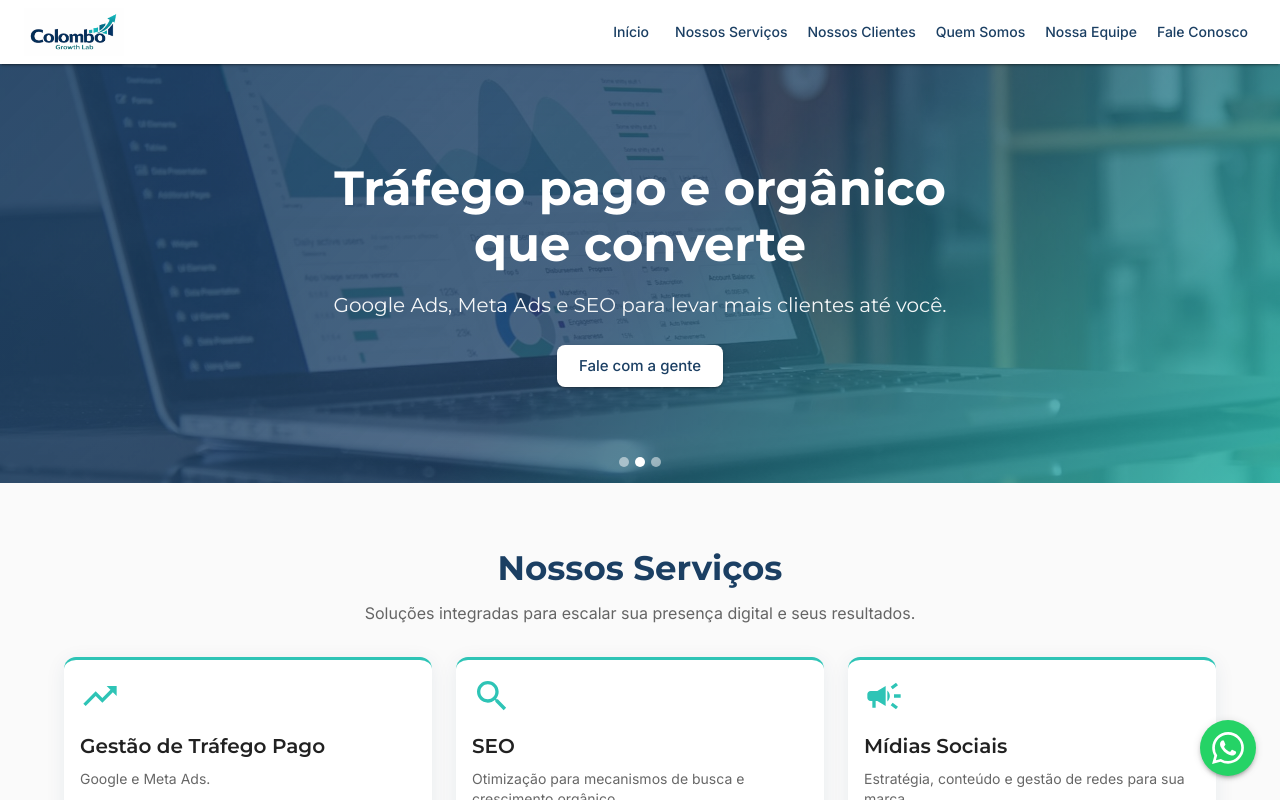
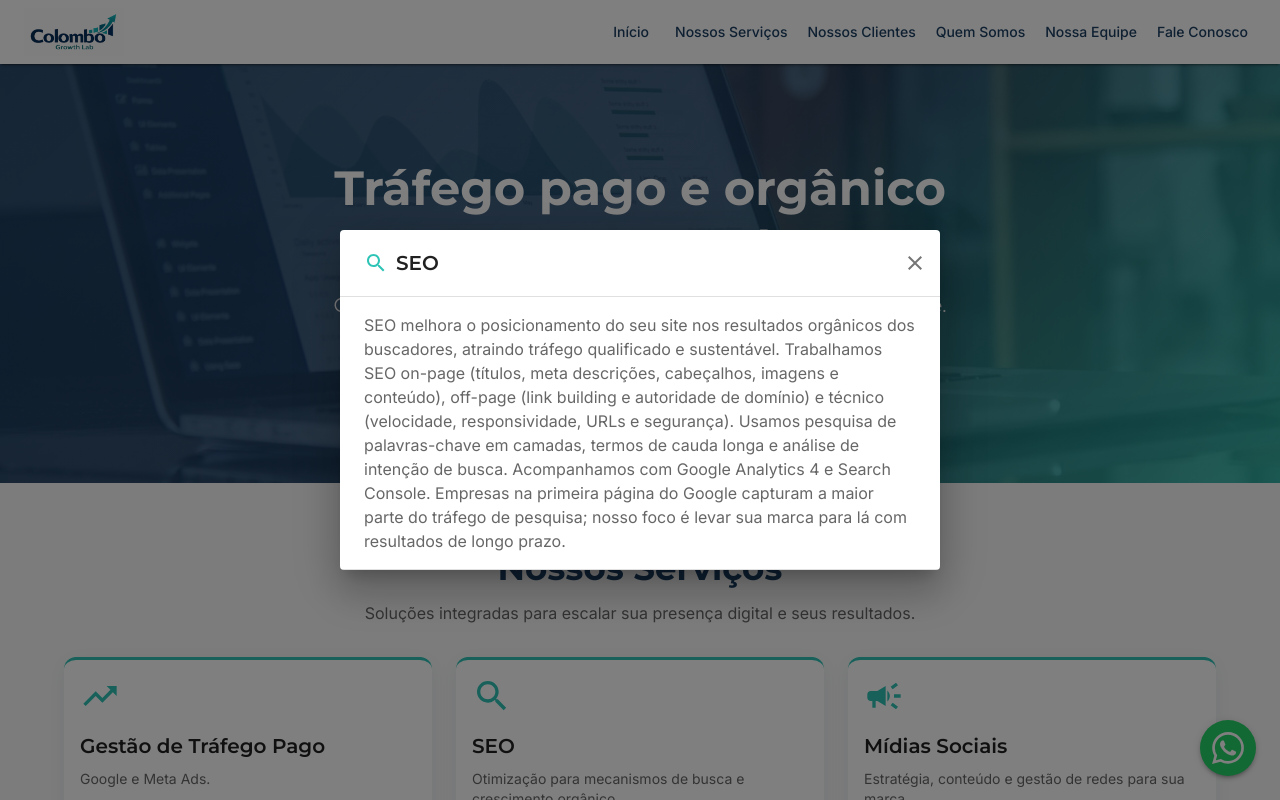
Before and after one commit to emmanoelpaim/colombosite, a React (Vite) app: page / in a window 1280 px wide. Both pictures are taken after a click on the element 640 px from the left and 744 px from the top of the page. Shown: the top 800 px of the page. Built offline with nearby package versions, Linux system fonts and the light colour scheme.

Commit message:
Add detailed descriptions for services in Servicos component and implement dialog for service details

```diff
--- a/src/components/Servicos.jsx
+++ b/src/components/Servicos.jsx
@@ -1,9 +1,15 @@
+import { useState } from 'react'
 import Box from '@mui/material/Box'
 import Container from '@mui/material/Container'
 import Typography from '@mui/material/Typography'
 import Grid from '@mui/material/Grid'
 import Card from '@mui/material/Card'
 import CardContent from '@mui/material/CardContent'
+import Dialog from '@mui/material/Dialog'
+import DialogTitle from '@mui/material/DialogTitle'
+import DialogContent from '@mui/material/DialogContent'
+import IconButton from '@mui/material/IconButton'
+import Close from '@mui/icons-material/Close'
 import TrendingUp from '@mui/icons-material/TrendingUp'
 import Search from '@mui/icons-material/Search'
 import Campaign from '@mui/icons-material/Campaign'
@@ -12,15 +18,57 @@ import Create from '@mui/icons-material/Create'
 import Groups from '@mui/icons-material/Groups'
 
 const services = [
-  { icon: <TrendingUp />, title: 'Gestão de Tráfego Pago', desc: 'Google e Meta Ads.' },
-  { icon: <Search />, title: 'SEO', desc: 'Otimização para mecanismos de busca e crescimento orgânico.' },
-  { icon: <Campaign />, title: 'Mídias Sociais', desc: 'Estratégia, conteúdo e gestão de redes para sua marca.' },
-  { icon: <Analytics />, title: 'Analytics & BI', desc: 'Métricas, dashboards e relatórios para decisões baseadas em dados.' },
-  { icon: <Create />, title: 'Content Marketing', desc: 'Produção de conteúdo que engaja e converte.' },
-  { icon: <Groups />, title: 'Consultoria', desc: 'Diagnóstico e planejamento de marketing digital sob medida.' },
+  {
+    icon: <TrendingUp />,
+    title: 'Gestão de Tráfego Pago',
+    desc: 'Google e Meta Ads.',
+    detail: 'Tráfego pago é a geração de visitas por anúncios em plataformas digitais, com visibilidade imediata e controle sobre público, orçamento e monitoramento em tempo real. No Google Ads trabalhamos com intenção de busca (pesquisa, YouTube e rede de display) para capturar quem já busca seu produto ou serviço. No Meta Ads (Facebook e Instagram) usamos interesses e comportamentos para engajamento, reconhecimento de marca e criação de demanda. Nossa abordagem inclui definição de objetivos (leads, conversões, branding), segmentação precisa, criativos atrativos, testes A/B e acompanhamento de CPC, CTR, conversão e ROI. A combinação das duas plataformas forma um funil eficaz: Meta gera tráfego e leads; Google converte quem está pronto para comprar.'
+  },
+  {
+    icon: <Search />,
+    title: 'SEO',
+    desc: 'Otimização para mecanismos de busca e crescimento orgânico.',
+    detail: 'SEO melhora o posicionamento do seu site nos resultados orgânicos dos buscadores, atraindo tráfego qualificado e sustentável. Trabalhamos SEO on-page (títulos, meta descrições, cabeçalhos, imagens e conteúdo), off-page (link building e autoridade de domínio) e técnico (velocidade, responsividade, URLs e segurança). Usamos pesquisa de palavras-chave em camadas, termos de cauda longa e análise de intenção de busca. Acompanhamos com Google Analytics 4 e Search Console. Empresas na primeira página do Google capturam a maior parte do tráfego de pesquisa; nosso foco é levar sua marca para lá com resultados de longo prazo.'
+  },
+  {
+    icon: <Campaign />,
+    title: 'Mídias Sociais',
+    desc: 'Estratégia, conteúdo e gestão de redes para sua marca.',
+    detail: 'Gestão de redes sociais é planejar, executar e avaliar a presença da sua marca nas plataformas digitais. Definimos objetivos SMART, identidade da marca e personas para escolher os canais certos. Montamos calendário de conteúdo alinhado à sua voz e valores. O conteúdo é informativo, atraente e consistente entre as redes. Monitoramos publicações, interações e métricas para ajustar a estratégia com base em dados. O resultado é maior reconhecimento, engajamento e uma presença digital que reflete sua empresa.'
+  },
+  {
+    icon: <Analytics />,
+    title: 'Analytics & BI',
+    desc: 'Métricas, dashboards e relatórios para decisões baseadas em dados.',
+    detail: 'Analytics e BI vão além de relatórios: integramos dados de várias fontes para explicar o "por que" e indicar o "o que fazer". Construímos dashboards interativos e atualizados que funcionam como painel de controle: KPIs críticos, filtros por canal e período, visualizações claras e alertas quando os números saem da faixa. Oferecemos visão executiva (receita e crescimento), operacional (campanhas e canais) e analítica (diagnóstico de causas). A partir do seu objetivo estratégico definimos KPIs, indicadores de apoio e métricas operacionais. Com isso você toma decisões com base em dados, aloca orçamento nos canais certos e acompanha ROI, CAC e conversão.'
+  },
+  {
+    icon: <Create />,
+    title: 'Content Marketing',
+    desc: 'Produção de conteúdo que engaja e converte.',
+    detail: 'Content marketing é a criação e distribuição de materiais relevantes para atrair, engajar e converter seu público. A estratégia se baseia em educação e confiança, não só em propaganda. Conhecemos a fundo o público: desejos, dores e comportamentos. Produzimos com base em dados (Analytics, tendências) e em formatos que performam: vídeos curtos, podcasts, conteúdos interativos e infográficos. Alinhamos o conteúdo à jornada de compra (atração, leads ou conversão) e distribuímos de forma estratégica com SEO e redes sociais. Conteúdo de qualidade gera mais leads a um custo menor e constrói relacionamento de longo prazo.'
+  },
+  {
+    icon: <Groups />,
+    title: 'Consultoria',
+    desc: 'Diagnóstico e planejamento de marketing digital sob medida.',
+    detail: 'A consultoria é para empresas que querem clareza sobre onde estão e para onde ir no digital. Fazemos reunião inicial para entender problemas e contexto; em seguida, análise técnica de posicionamento, site, SEO, Google Ads, Meta Ads e inbound. O diagnóstico identifica pontos fortes, fracos e oportunidades. Entregamos plano de ação priorizado, relatórios com insights acionáveis e, quando desejado, cronograma, linha editorial e acompanhamento. Tudo adaptado ao estágio, orçamento e objetivos da sua empresa, sem fórmulas prontas.'
+  }
 ]
 
 export default function Servicos() {
+  const [open, setOpen] = useState(false)
+  const [selected, setSelected] = useState(null)
+
+  const handleOpen = (s) => {
+    setSelected(s)
+    setOpen(true)
+  }
+  const handleClose = () => {
+    setOpen(false)
+    setSelected(null)
+  }
+
   return (
     <Box sx={{ py: 8, bgcolor: 'background.default' }}>
       <Container>
@@ -33,7 +81,17 @@ export default function Servicos() {
         <Grid container spacing={3}>
           {services.map((s, i) => (
             <Grid item xs={12} sm={6} md={4} key={i}>
-              <Card sx={{ height: '100%', borderTop: 3, borderColor: 'secondary.main' }}>
+              <Card
+                onClick={() => handleOpen(s)}
+                sx={{
+                  height: '100%',
+                  borderTop: 3,
+                  borderColor: 'secondary.main',
+                  cursor: 'pointer',
+                  transition: 'transform 0.2s, boxShadow 0.2s',
+                  '&:hover': { transform: 'translateY(-4px)', boxShadow: 4 }
+                }}
+              >
                 <CardContent sx={{ '& .MuiSvgIcon-root': { fontSize: 40, color: 'secondary.main', mb: 1 } }}>
                   {s.icon}
                   <Typography variant="h6" gutterBottom>
@@ -48,6 +106,28 @@ export default function Servicos() {
           ))}
         </Grid>
       </Container>
+      <Dialog open={open} onClose={handleClose} maxWidth="sm" fullWidth>
+        <DialogTitle sx={{ display: 'flex', alignItems: 'center', justifyContent: 'space-between', pr: 1 }}>
+          {selected && (
+            <>
+              <Box sx={{ display: 'flex', alignItems: 'center', gap: 1, '& .MuiSvgIcon-root': { color: 'secondary.main' } }}>
+                {selected.icon}
+                <span>{selected.title}</span>
+              </Box>
+              <IconButton onClick={handleClose} size="small" aria-label="fechar">
+                <Close />
+              </IconButton>
+            </>
+          )}
+        </DialogTitle>
+        <DialogContent dividers>
+          {selected && (
+            <Typography variant="body1" color="text.secondary" sx={{ whiteSpace: 'pre-line' }}>
+              {selected.detail}
+            </Typography>
+          )}
+        </DialogContent>
+      </Dialog>
     </Box>
   )
 }
```
